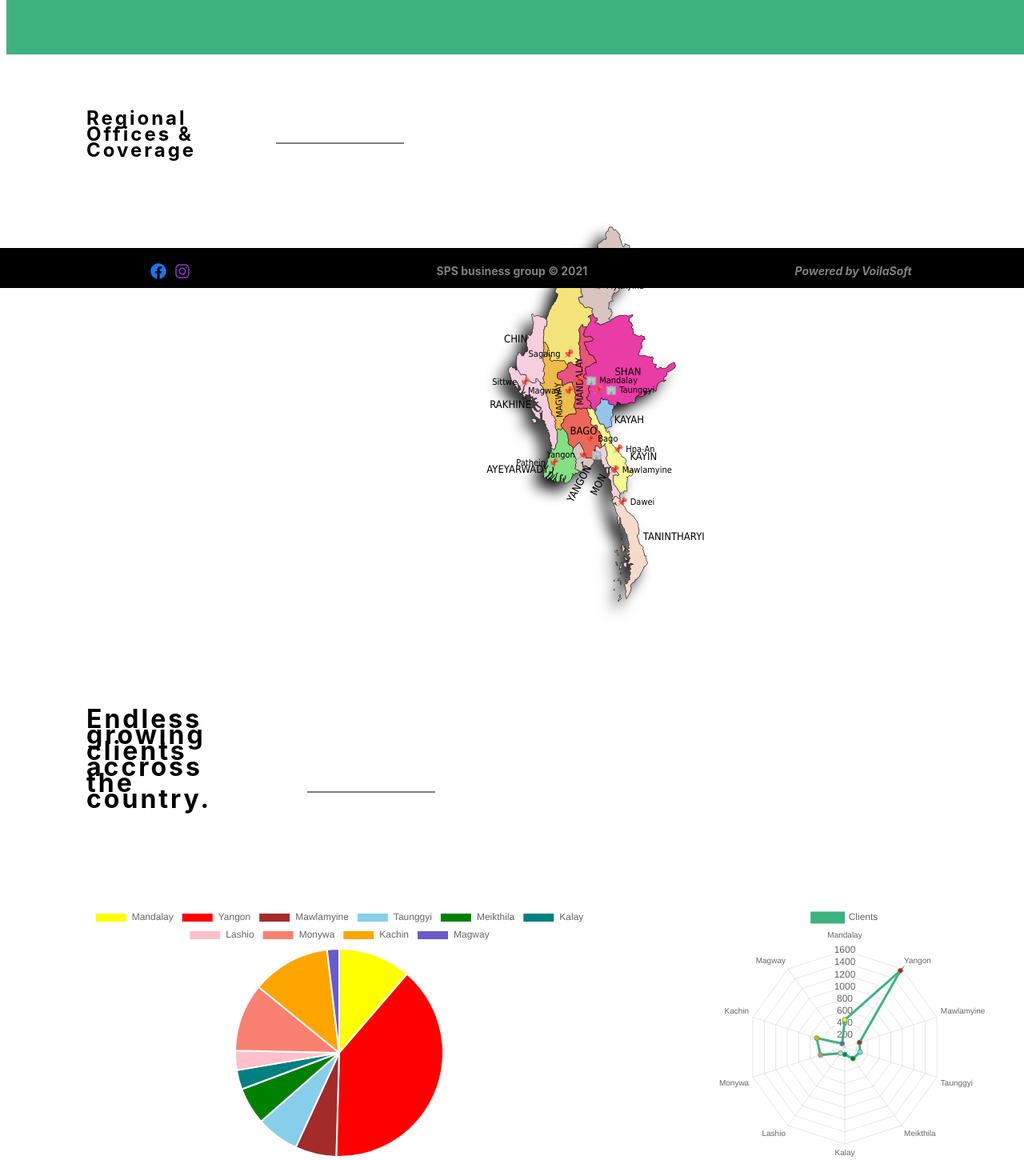
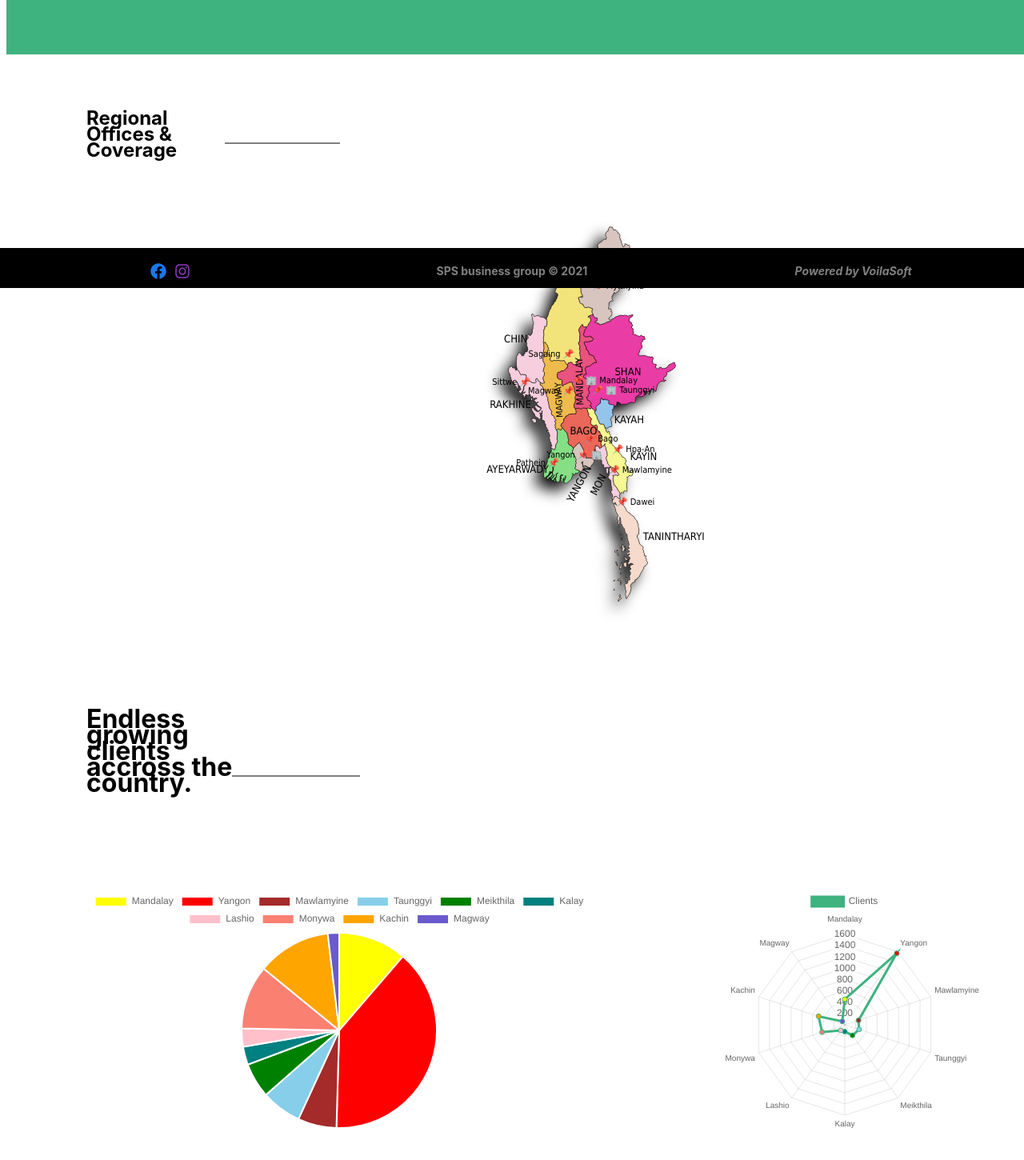
Before and after one commit to SaiHtun/sps, a Gatsby site: page /services in a window 1280 px wide. Shown: the part 440-1890 px from the top of the page at 80% size. Built offline with nearby package versions, Linux system fonts and the light colour scheme; Gatsby itself is replaced by a stand-in of ours.

Commit message:
:pray: gg

```diff
--- a/src/components/Charts.jsx
+++ b/src/components/Charts.jsx
@@ -48,7 +48,6 @@ export default function Charts() {
       type: "line",
       data: {
         labels: labels,
-
         datasets: [
           {
             label: "Clients",
@@ -68,6 +67,7 @@ export default function Charts() {
           duration: 2000,
           easing: "easeInOutExpo",
         },
+
         // customize chart options
       },
     });
@@ -93,6 +93,7 @@ export default function Charts() {
           duration: 1000,
           easing: "easeInOutExpo",
         },
+        maintainAspectRatio: false,
         // customize chart options
       },
     });
@@ -119,6 +120,7 @@ export default function Charts() {
           duration: 1000,
           easing: "easeInOutExpo",
         },
+        maintainAspectRatio: false,
         // customize chart options
       },
     });
@@ -135,7 +137,9 @@ export default function Charts() {
           <canvas ref={raderRef}></canvas>
         </RaderWrapper>
       </Wrapper>
-      <canvas ref={chartRef}></canvas>
+      <ChartWrapper>
+        <canvas ref={chartRef}></canvas>
+      </ChartWrapper>
     </ChartsContainer>
   );
 }
@@ -148,11 +152,12 @@ const ChartsContainer = styled.div`
   background-color: white;
 `;
 
+const ChartWrapper = styled.div``;
+
 const Title = styled.h1`
   display: inline-block;
   width: 200px;
   line-height: 20px;
-  letter-spacing: 3px;
   position: relative;
   font-family: -apple-system, BlinkMacSystemFont, "Segoe UI", Roboto, Oxygen,
     Ubuntu, Cantarell, "Open Sans", "Helvetica Neue", sans-serif;
@@ -162,7 +167,7 @@ const Title = styled.h1`
     position: absolute;
     width: 80%;
     height: 2px;
-    margin-left: 120px;
+    margin-left: 50px;
     background-color: grey;
   }
 `;
--- a/src/components/Footer.jsx
+++ b/src/components/Footer.jsx
@@ -35,18 +35,23 @@ const FooterContainer = styled.div`
     Ubuntu, Cantarell, "Open Sans", "Helvetica Neue", sans-serif;
 
   @media only screen and (max-width: 550px) {
-    grid-template-columns: 80px 1fr 1fr;
+    grid-template-columns: repeat(3, 1fr);
   }
 `;
 
 const SocialMedia = styled.h3`
   display: flex;
   gap: 10px;
+
+  @media only screen and (max-width: 500px) {
+    gap: 5px;
+  }
 `;
 
 const CompanyName = styled.h3`
   font-size: 14px;
   color: grey;
+  font-weight: bold;
 
   @media only screen and (max-width: 550px) {
     font-size: 12px;
@@ -62,6 +67,6 @@ const VoilaSoft = styled.h3`
   color: grey;
 
   @media only screen and (max-width: 550px) {
-    font-size: 12px;
+    font-size: 9px;
   }
 `;
--- a/src/components/Nav.jsx
+++ b/src/components/Nav.jsx
@@ -125,6 +125,7 @@ const Logo = styled.div`
 
   @media only screen and (max-width: 500px) {
     width: 200px;
+    text-align: center;
     margin: 0 auto;
   }
 `;
--- a/src/pages/services.jsx
+++ b/src/pages/services.jsx
@@ -60,6 +60,10 @@ const Header = styled.div`
   display: flex;
   justify-content: space-between;
   align-items: center;
+
+  @media only screen and (max-width: 500px) {
+    display: inline-block;
+  }
 `;
 
 const HeroMsg = styled.h2`
@@ -127,10 +131,9 @@ const MapWrapper = styled.div`
 
 const Title = styled.h2`
   display: inline-block;
-  width: 200px;
+  width: 180px;
   line-height: 20px;
   position: relative;
-  letter-spacing: 3px;
   font-family: -apple-system, BlinkMacSystemFont, "Segoe UI", Roboto, Oxygen,
     Ubuntu, Cantarell, "Open Sans", "Helvetica Neue", sans-serif;
 
@@ -139,8 +142,14 @@ const Title = styled.h2`
     position: absolute;
     width: 80%;
     height: 2px;
-    margin-left: 100px;
+    margin-left: 60px;
     background-color: grey;
+  }
+
+  @media only screen and (max-width: 400px) {
+    ::after {
+      width: 40%;
+    }
   }
 `;
 
@@ -163,4 +172,8 @@ const Office = styled.p`
     Ubuntu, Cantarell, "Open Sans", "Helvetica Neue", sans-serif;
 `;
 
-const MapInfo = styled.div``;
+const MapInfo = styled.div`
+  @media only screen and (max-width: 500px) {
+    margin-top: 20px;
+  }
+`;
```
Also changed, not shown: 1 other file.
